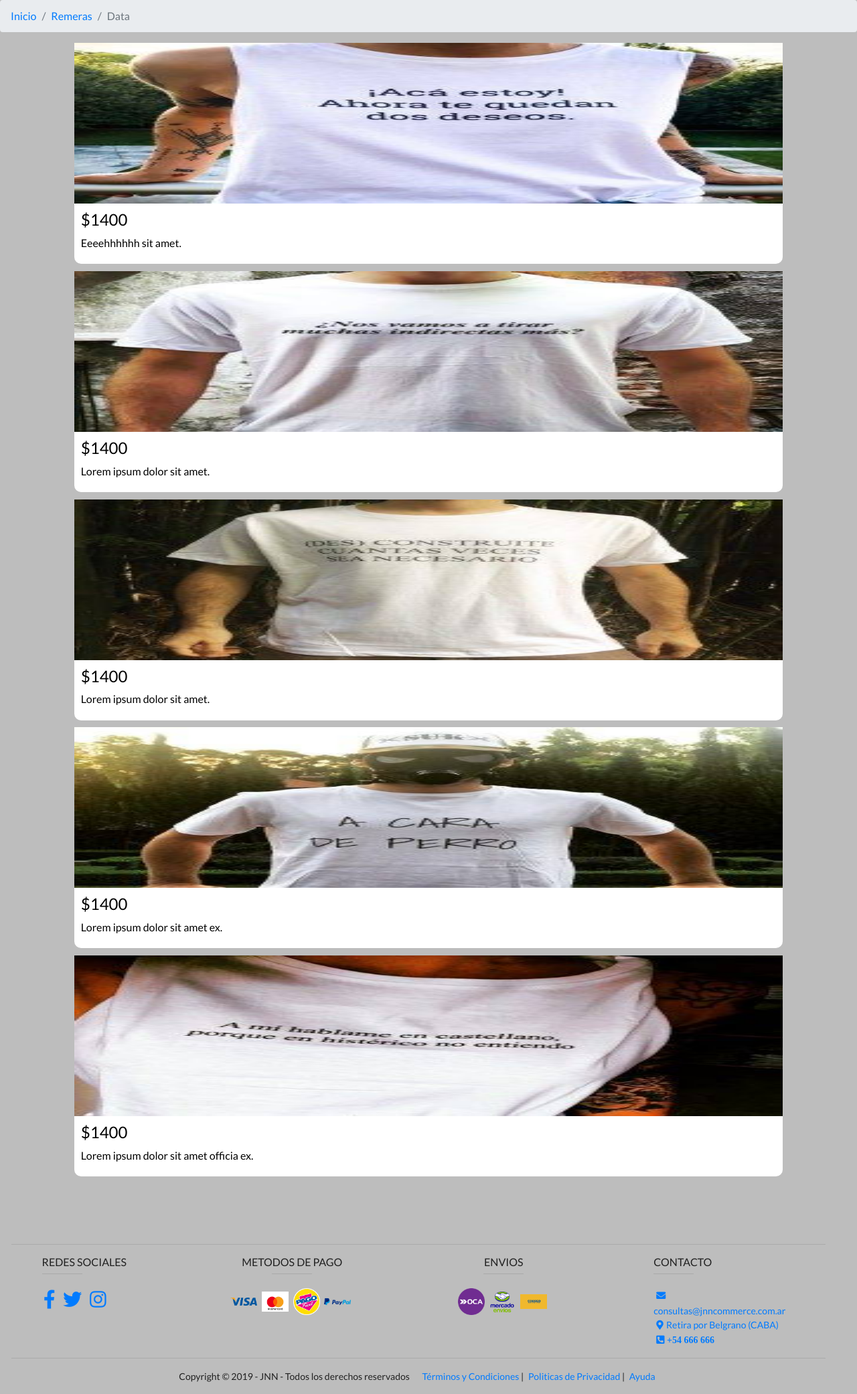
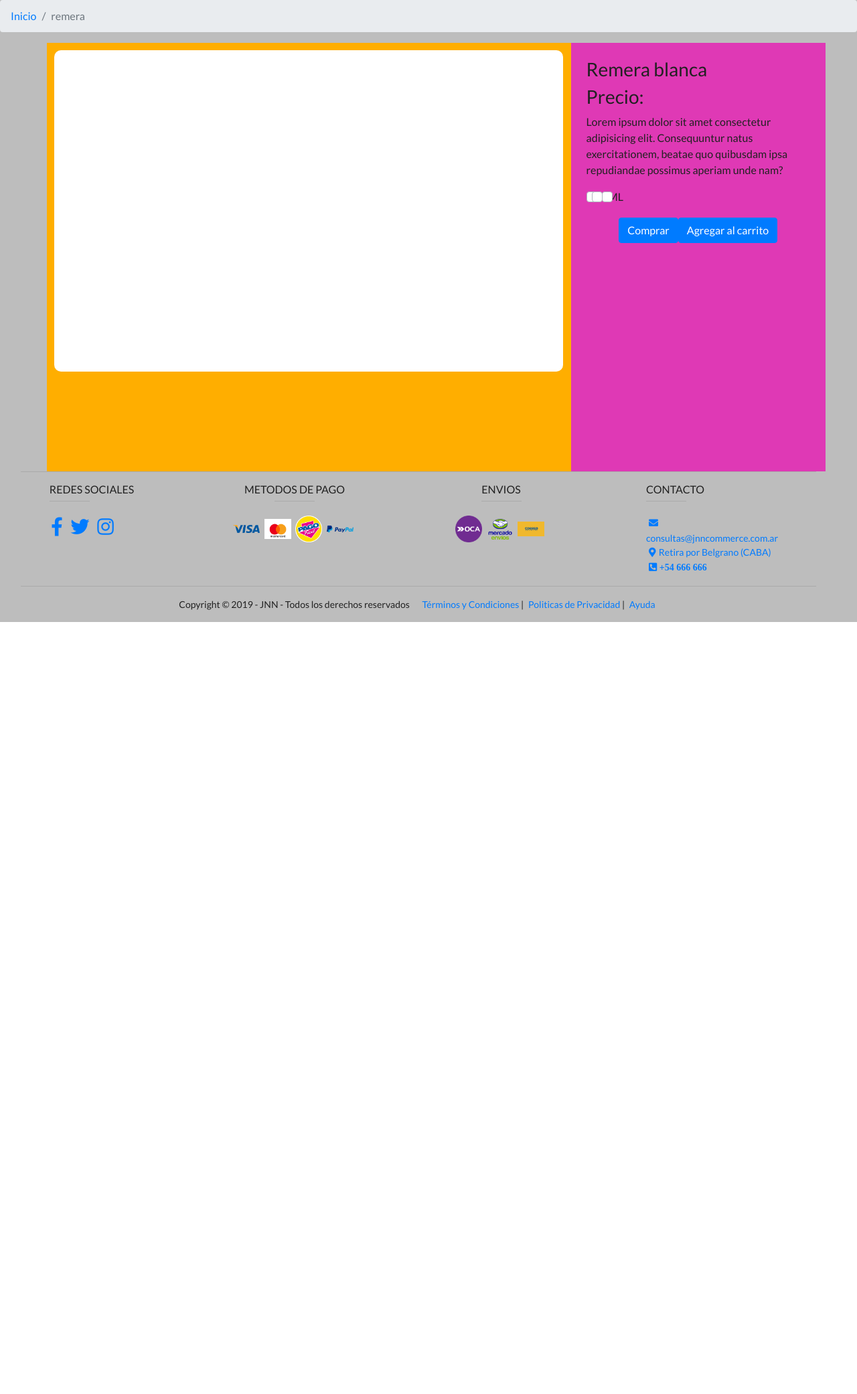
Before and after one commit to nicahdemarco/JNN-e-commerce, a PHP site: page /detalleProducto.php in a window 1280 px wide. Shown: the whole page at 67% size. After the commit the page ends 929 px from the top, so only its background shows below. Run offline with PHP 8.4, Linux system fonts and the light colour scheme; data that the repository does not hold is empty; some libraries are stand-ins or nearby versions.

Commit message:
conexion con detalle de producto - agredos estilos seccion detalle-prodcuto

```diff
--- a/CSS/detalleProducto.css
+++ b/CSS/detalleProducto.css
@@ -1,15 +1,38 @@
-@import "../CSS/master.css";
 
-.contenedor-producto {
+.detalle-container {
+    background-color: aqua;
+    /* display: flex; */
+    height: 80vh;
+    justify-content: space-around;
+}
+
+.detalle-producto {
+    background-color: rgb(255, 174, 0);
+    height: 80vh;
+    display: flex;
+
+}
+.detalle-image {
+    height: 60vh;
+    margin: 1%;
+    background-color: white;
+    justify-content: flex-start;
+    border-radius: 10px;
+    width: 100%;
 
 }
 
-.detalle{
-
-
+.detalle-descripcion {
+    background-color: rgb(223, 57, 181);
+    height: 80vh;
+    justify-content: flex-end;
+    padding: 2%;
+    width: 100%;
 }
-
-.descripcion{
-
-
+.botones{
+    justify-content: center;
+    margin: 1%;
+    align-items: flex-end
 }
+.btn{
+}
--- a/CSS/footer.css
+++ b/CSS/footer.css
@@ -1,4 +1,3 @@
-@import "../CSS/master.css";
 
 *{
     box-sizing: border-box;
--- a/CSS/index.css
+++ b/CSS/index.css
@@ -1,4 +1,3 @@
-@import "../CSS/master.css";
 
 body{
     background-color:#BDBDBD;
@@ -91,6 +90,7 @@ i{
     background-size: cover;
     height: 50%;
     padding: 2%;
+    margin-bottom: 1%;
 
 }
 .promo3 {
--- a/CSS/master.css
+++ b/CSS/master.css
@@ -2,6 +2,7 @@
 @import "../CSS/navegador.css";
 @import "../CSS/productos.css";
 @import "../CSS/footer.css";
+@import "../CSS/detalleProducto.css";
 
 
 
--- a/CSS/navegador.css
+++ b/CSS/navegador.css
@@ -1,4 +1,3 @@
-@import "../CSS/master.css";
 
 .navbar{
 
--- a/CSS/productos.css
+++ b/CSS/productos.css
@@ -1,4 +1,3 @@
-@import "../CSS/master.css";
 
 .contenedor-productos {
     padding: 0px;
--- a/baseDatos.php
+++ b/baseDatos.php
@@ -21,11 +21,11 @@ $articulos = [
 		"precio"=>"$1400",
 		"descripcion"=>"Lorem ipsum dolor sit amet ex."
 	],
-	4=>[
-		"imagen"=>"IMG_5.jpg",
-		"precio"=>"$1400",
-		"descripcion"=>"Lorem ipsum dolor sit amet officia ex."
-	],
+	// 4=>[
+	// 	"imagen"=>"IMG_5.jpg",
+	// 	"precio"=>"$1400",
+	// 	"descripcion"=>"Lorem ipsum dolor sit amet officia ex."
+	// ],
 
 ];
 
--- a/detalleProducto.php
+++ b/detalleProducto.php
@@ -19,51 +19,58 @@
         <title>JNN-e-commerce</title>
     </head>
 
+    <body>
         <div class="container-fluid">
-
             <header class="main-header">
 
-        </header>
 
                 <nav aria-label="breadcrumb">
                     <ol class="breadcrumb">
                         <li class="breadcrumb-item"><a href="#">Inicio</a></li>
-                    <li class="breadcrumb-item"><a href="#">Remeras</a></li>
-                    <li class="breadcrumb-item active" aria-current="page">Data</li>
+                        <li class="breadcrumb-item active" aria-current="page">remera</li>
                     </ol>
                 </nav>
+            </header>
 
             <!-- producto -->
-		<div class="container contenedor-producto">
-			<!-- <span class="titulo-lista">
-				Lista de productos
-			</span> -->
-            <section class="col-md-12 col-sm-12 producto-imagenes">
+            <div class="container detalle-container">
+                <div class="row">
+                    <section class="detalle-producto">
 
-                <?php foreach ($articulos as $key => $value):?>
-                        <article class="product-card">
-                            <div class="photo-container">
+                        <article class="col-md-8 col-sm-12 detalle-image">
+                            <!-- <div class="photo-container">
                                 <img class="photo" src="images/catalogo/<?= $value['imagen'];?>" alt="pdto 01">
                             </div>
                             <div class="descripcion">
                                 <h4><?=$value['precio'];?></h4>
                                 <p><?=$value['descripcion'];?></p>
+                            </div> -->
+                            <!-- <img class="phwo" src="./images/catalogo/IMG_25.jpeg.png" alt="o 01"> -->
+                        </article>
+
+                        <aside class="col-md-4 col-sm-12 detalle-descripcion">
+                            <h3 class="title">Remera blanca</h3>
+                            <h3 class="title">Precio:</h3>
+                            <p class="texto-descripcion">Lorem ipsum dolor sit amet consectetur adipisicing elit. Consequuntur natus exercitationem, beatae quo quibusdam ipsa repudiandae possimus aperiam unde nam?
+                            </p>
+                            <div class="custom-control custom-checkbox">
+                                <input type="checkbox" class="custom-control-input" id="customCheck1">
+                                <label class="custom-control-label" for="customCheck1">S<label>
+                                <input type="checkbox" class="custom-control-input" id="customCheck1">
+                                <label class="custom-control-label" for="customCheck1">M<label>
+                                <input type="checkbox" class="custom-control-input" id="customCheck1">
+                                <label class="custom-control-label" for="customCheck1">L<label>
                             </div>
-                        </article>
-                <?php endforeach;?>
-
+                            <div class="row d-flex botones">
+                                <input class="btn btn-primary" type="submit" value="Comprar">
+                                <input class="btn btn-primary" type="submit" value="Agregar al carrito">
+                            </div>
+                        </aside>
 
                     </section>
-            <aside class="detalle">
-
-            </aside>
-            <article class="descripcion">
-
-            </article>
-
+                </div>
             </div>
 
-            <!-- footer -  Aca ponemos las secciones raras como las preguntas y contactos, etc.-->
             <?php require_once('footer.php'); ?>
 
         </div>
--- a/footer.php
+++ b/footer.php
@@ -1,9 +1,7 @@
-<div class="container-fluid">
-
-	<footer class="main-footer row">
+<footer class="col-md-12 main-footer row">
 	<hr class="mt-0 d-inline-block mx-auto " style="width:95%;">
 		<div>
-			<ul class="redeslist">
+			<ul class="col-md-12 redeslist">
 				<li><h5>REDES SOCIALES</h5></li>
 
 				<li><hr class="accent-2 mt-0 d-inline-block mx-auto" style="width: 60px;"></li>
@@ -15,7 +13,7 @@
 		</div>
 
 		<div>
-			<ul class="metodlist">
+			<ul class="col-md-12 metodlist">
 				<li><h5>METODOS DE PAGO</h5></li>
 
 				<li><hr class="accent-2 mt-0 d-inline-block mx-auto" style="width: 60px;"></li>
@@ -28,7 +26,7 @@
 		</div>
 
 		<div>
-			<ul class="envioslist">
+			<ul class="col-md-12 envioslist">
 				<li><h5>ENVIOS</h5></li>
 				<li><hr class="accent-2 mt-0 d-inline-block mx-auto" style="width: 60px;"></li>
 
@@ -39,7 +37,7 @@
 		</div>
 
 		<div>
-			<ul class="contactlist">
+			<ul class="col-md-12 contactlist">
 				<li><h5>CONTACTO</h5></li>
 
 				<hr class="accent-2 mt-0 d-inline-block mx-auto" style="width: 60px;">
@@ -62,5 +60,3 @@
 			</ul>
 		</div>
 	</footer>
-
-</div>
```
Also changed, not shown: index.php (+8 -4 lines). Lines whose indentation alone changed are shown as unchanged.
